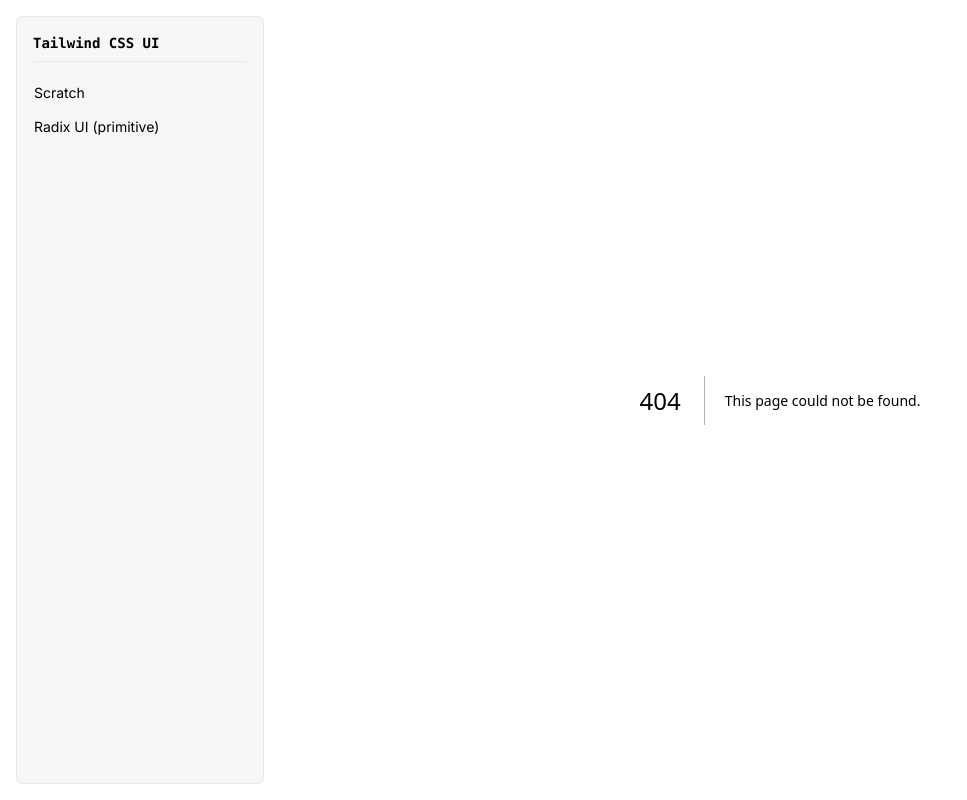
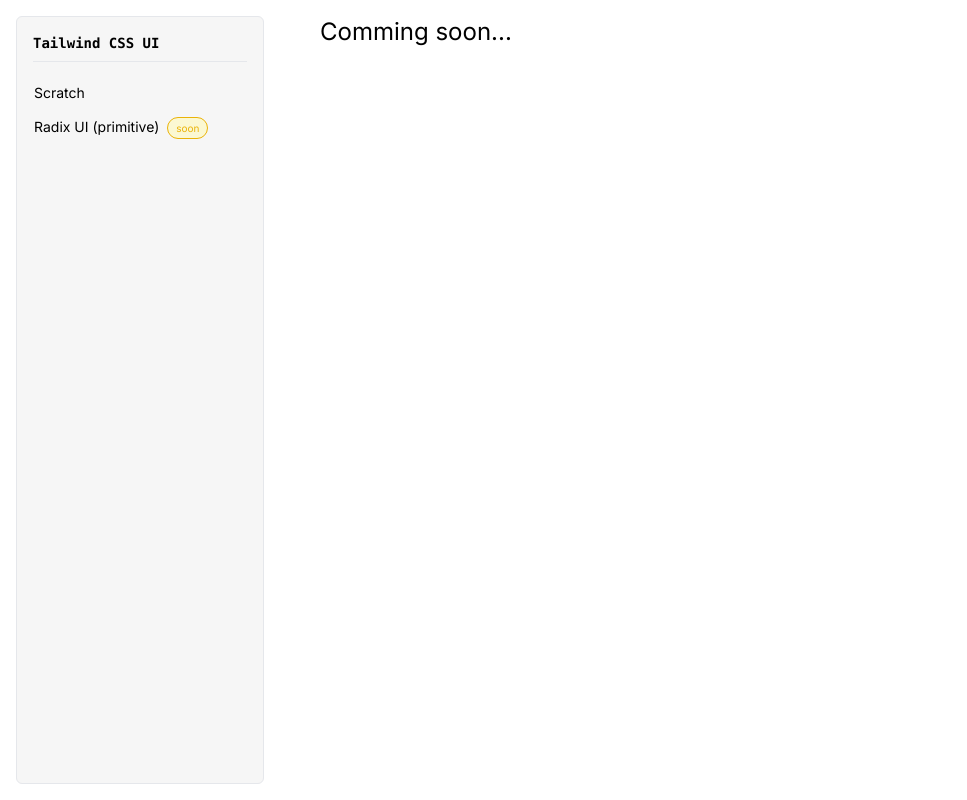
Before and after one commit to nurulid/ui-component-collections, a Next.js app: page /radix in a window 1280 px wide. Before the commit this address had no page. Shown: the whole page, without its empty margins (0-967 px from the left). Built offline with nearby package versions, Linux system fonts and the light colour scheme.

Commit message:
improve tab panel, sidebar and add badge

```diff
--- /dev/null
+++ b/src/app/(content)/radix/page.tsx
@@ -0,0 +1,7 @@
+import React from 'react'
+
+export default function Page() {
+  return (
+    <div className='text-2xl'>Comming soon...</div>
+  )
+}
--- a/src/app/layout.tsx
+++ b/src/app/layout.tsx
@@ -26,7 +26,7 @@ export default function RootLayout({
       <body className={`${inter.className} ${sourceCodePro.variable}`}>
         <main className="flex relative">
           <Sidebar />
-          <section className="flex-grow min-h-screen w-[calc(100vw-280px)]">
+          <section className="flex-grow min-h-screen w-[calc(100vw-280px)] py-4 px-10">
             <div className="max-w-7xl w-full mx-auto">{children}</div>
           </section>
         </main>
--- /dev/null
+++ b/src/app/loading.js
@@ -0,0 +1,8 @@
+export default function Loading() {
+  return (
+    <main className="h-[90vh] text-center flex flex-col items-center justify-center">
+      <h2 className="text-primary">Loading...</h2>
+      <p>Hopefully not for to long :)</p>
+    </main>
+  )
+}
--- a/src/app/page.tsx
+++ b/src/app/page.tsx
@@ -6,14 +6,13 @@ import { Header, htmlHeader, reactHeader } from './(content)/ui/components/Heade
 
 export default function Home() {
   return (
-    <div className="py-4 px-10">
     <div className="space-y-10">
       <TabPanel
         title="Dashboard navigation"
         desc="Folder menu in dashboard"
         ui={<Navigation />}
         codeHTML={<CodeWrapper code={htmlNav} />}
-          codeReact={<CodeWrapper code={reactNav}/>}
+        codeReact={<CodeWrapper code={reactNav} />}
         note={
           <p>
             Icons:{' '}
@@ -41,6 +40,5 @@ export default function Home() {
         bgContainer='bg-gray-50'
       />
     </div>
-    </div>
   );
 }
--- /dev/null
+++ b/src/components/share/Badge.tsx
@@ -0,0 +1,6 @@
+import React from 'react';
+
+export const Badge = (props: { title: string }) => {
+  const { title } = props;
+  return <span className='px-2 bg-yellow-100/70 text-yellow-500 border border-yellow-500 rounded-full text-[10px] inline-block ml-2'>{title}</span>;
+};
--- a/src/components/share/Sidebar.tsx
+++ b/src/components/share/Sidebar.tsx
@@ -1,18 +1,57 @@
+import { PropsWithChildren } from 'react';
 import Link from 'next/link';
-import React from 'react';
+import { Badge } from './Badge';
+
+const sidebarMenu = [
+  {
+    title: 'Scratch',
+    link: '/',
+    ready: true,
+  },
+  {
+    title: 'Radix UI (primitive)',
+    link: '/radix',
+    ready: false,
+  },
+];
+
+const SidebarLink = (
+  props: PropsWithChildren<{ title: string; link: string; soon: boolean }>
+) => {
+  const { title, link, soon } = props;
+
+  return (
+    <Link
+      href={link}
+      className={[
+        'py-1 pr-2',
+        'block rounded border border-transparent',
+        'transition-all hover:bg-white hover:border hover:border-gray-300 hover:pl-2',
+      ].join(' ')}
+    >
+      {title}
+      {soon && <Badge title="soon" />}
+    </Link>
+  );
+};
 
 export const Sidebar = () => {
   return (
     <section className="max-w-[280px] w-full p-4 sticky top-0 h-screen">
       <div className="rounded-md bg-griey h-full p-4 border">
-        <h2 className="mb-4 font-mono font-semibold border-b pb-2">Tailwind CSS UI</h2>
-        <ul className='space-y-1'>
-          <li>
-            <Link href="#" className='block py-1 pr-2 rounded transition-all border border-transparent hover:bg-white hover:border hover:border-gray-300 hover:pl-2'>Scratch</Link>
-          </li>
-          <li>
-            <Link href="#" className='block py-1 pr-2 rounded transition-all border border-transparent hover:bg-white hover:border hover:border-gray-300 hover:pl-2'>Radix UI (primitive)</Link>
-          </li>
+        <h2 className="mb-4 font-mono font-semibold border-b pb-2">
+          Tailwind CSS UI
+        </h2>
+        <ul className="space-y-1">
+          {sidebarMenu.map(({ title, link, ready }, i) => (
+            <li key={i}>
+              <SidebarLink
+                title={title}
+                link={link}
+                soon={!ready}
+              />
+            </li>
+          ))}
         </ul>
       </div>
     </section>
--- a/src/components/ui/TabPanel.tsx
+++ b/src/components/ui/TabPanel.tsx
@@ -7,10 +7,10 @@ import { Atom, Code, Eye } from 'lucide-react';
 type Props = {
   title: string;
   desc: string;
-  ui: JSX.Element;
+  ui: JSX.Element; // JSX.Element for component
   codeHTML?: JSX.Element;
   codeReact?: JSX.Element;
-  note?: React.ReactNode;
+  note?: React.ReactNode; //React.ReactNode for html element
   bgContainer?: string;
 };
 
@@ -18,24 +18,27 @@ const tabMenu = [
   {
     icon: Eye,
     title: 'Preview',
-    tab: 'tab1',
+    tab: 'preview',
   },
   {
     icon: Code,
     title: 'HTML',
-    tab: 'tab2',
+    tab: 'html',
   },
   {
     icon: Atom,
     title: 'React',
-    tab: 'tab3',
+    tab: 'react',
   },
 ];
 
 export const TabPanel: React.FC<Props> = (props) => {
   const { title, desc, ui, codeHTML, codeReact, note, bgContainer } = props;
   return (
-    <Tabs.Root defaultValue="tab1" className="bg-griey p-2 rounded-md border">
+    <Tabs.Root
+      defaultValue="preview"
+      className="bg-griey p-2 rounded-md border"
+    >
       <div className="pb-4 pl-3 pt-2">
         <div className="flex justify-between items-end gap-2 flex-wrap">
           <div>
@@ -44,7 +47,13 @@ export const TabPanel: React.FC<Props> = (props) => {
             <div className="text-gray-400 text-xs">{note}</div>
           </div>
           <Tabs.List className="text-xs space-x-1 ml-auto">
-            {tabMenu.map((item, i) => (
+            {tabMenu.map((item, i) => {
+              if (
+                (item.tab === 'preview' && title) ||
+                (item.tab === 'html' && codeHTML) ||
+                (item.tab === 'react' && codeReact)
+              ) {
+                return (
                   <Tabs.Trigger
                     key={i}
                     value={item.tab}
@@ -60,15 +69,19 @@ export const TabPanel: React.FC<Props> = (props) => {
                     />
                     {item.title}
                   </Tabs.Trigger>
-            ))}
+                );
+              } else {
+                return null;
+              }
+            })}
           </Tabs.List>
         </div>
       </div>
       <Tabs.Content
-        value="tab1"
+        value="preview"
         className={[
           'flex justify-center',
-          'rounded-md p-6',
+          'rounded-md p-6 overflow-hidden',
           'border-[0.5px] border-indie/30',
           'empty:p-0 empty:border-none',
           bgContainer ? bgContainer : 'bg-white',
@@ -76,8 +89,9 @@ export const TabPanel: React.FC<Props> = (props) => {
       >
         <div className="w-full text-center mx-auto">{ui}</div>
       </Tabs.Content>
+      {codeHTML && (
         <Tabs.Content
-        value="tab2"
+          value="html"
           className={[
             'flex justify-center',
             'rounded-md p-6',
@@ -86,10 +100,11 @@ export const TabPanel: React.FC<Props> = (props) => {
             bgContainer ? bgContainer : 'bg-white',
           ].join(' ')}
         >
-        {codeHTML ? codeHTML : (<p className='p-4 z-[2] text-gray-500 text-base'>Comming Soon</p>)}
+          {codeHTML}
         </Tabs.Content>
+      )}
       <Tabs.Content
-        value="tab3"
+        value="react"
         className={[
           'flex justify-center',
           'rounded-md p-6',
@@ -98,7 +113,7 @@ export const TabPanel: React.FC<Props> = (props) => {
           bgContainer ? bgContainer : 'bg-white',
         ].join(' ')}
       >
-        {codeReact ? codeReact : (<p className='p-4 z-[2] text-gray-500 text-base'>Comming Soon</p>)}
+        {codeReact}
       </Tabs.Content>
     </Tabs.Root>
   );
```
Lines whose indentation alone changed are shown as unchanged.
